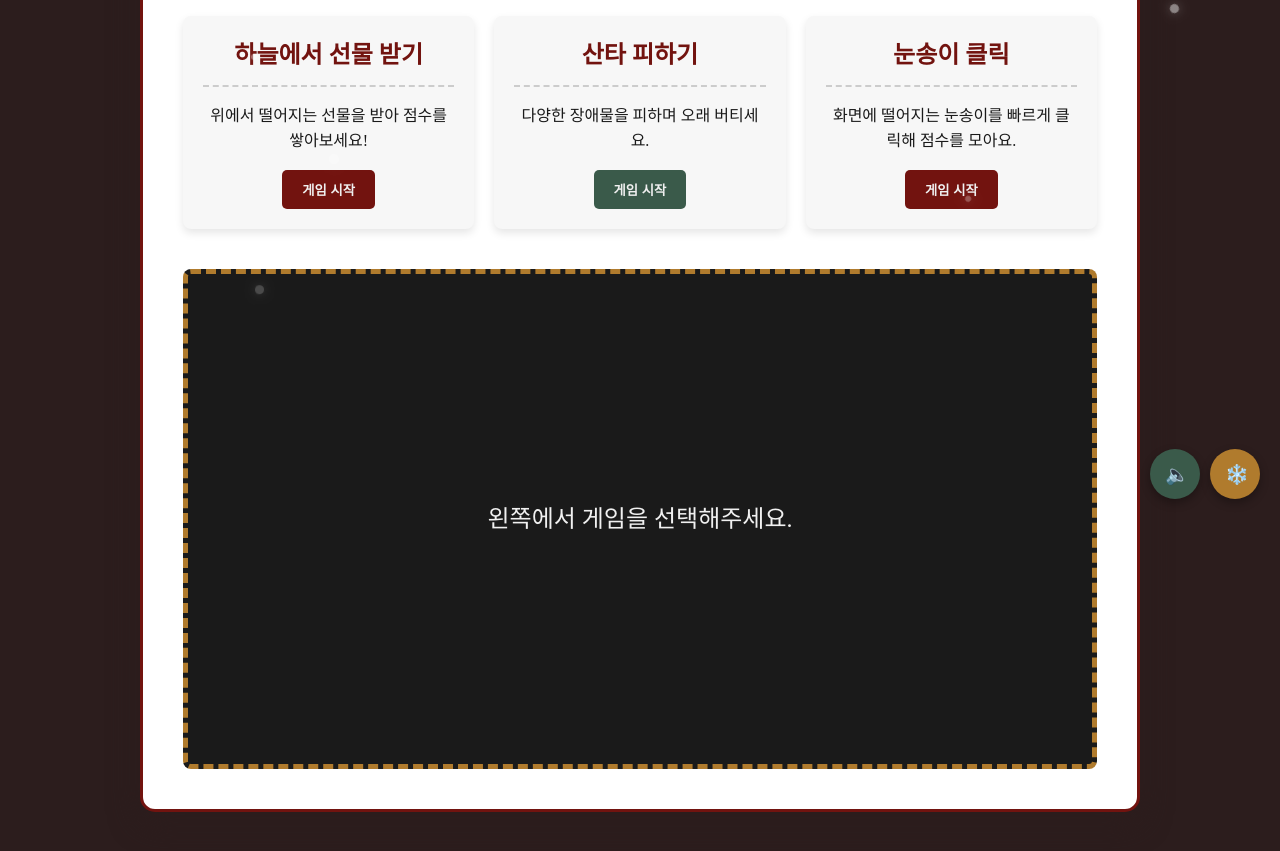
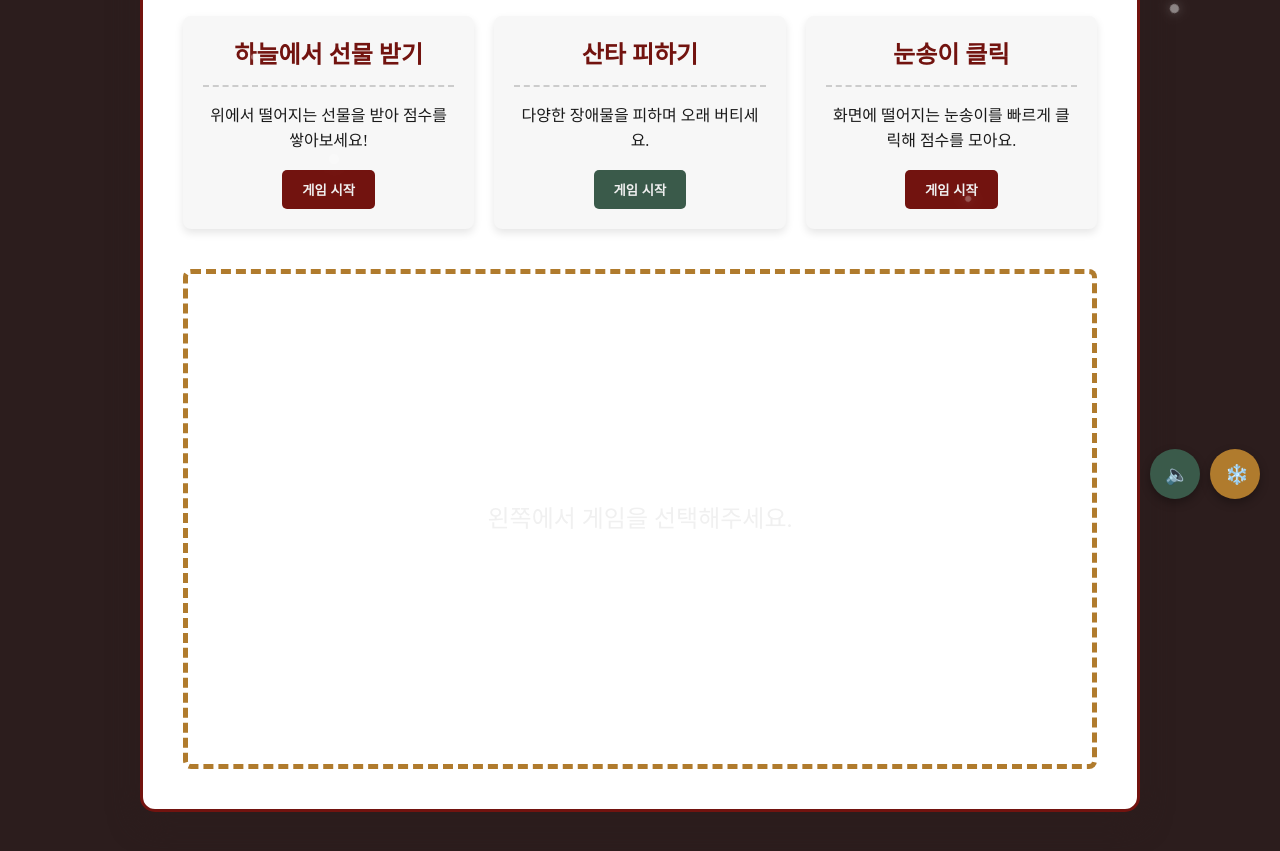
Before and after one commit to gongo1795/christmas_team_project, a website: page public/minigame.html in a window 1280 px wide. Shown: the part 281-1132 px from the top of the page. Drawn offline with Linux system fonts and the light colour scheme; a web font is replaced by a local one.

Commit message:
배경수정

```diff
--- a/public/css/minigame.css
+++ b/public/css/minigame.css
@@ -68,7 +68,7 @@
 /* 2. 게임 실행 영역 */
 .game-area {
     /* 배경은 기본값으로 유지하거나 제거 */
-    background-color: var(--color-black-text);
+    background-color: transparent;
     height: 500px;
     border-radius: 8px;
 
```
